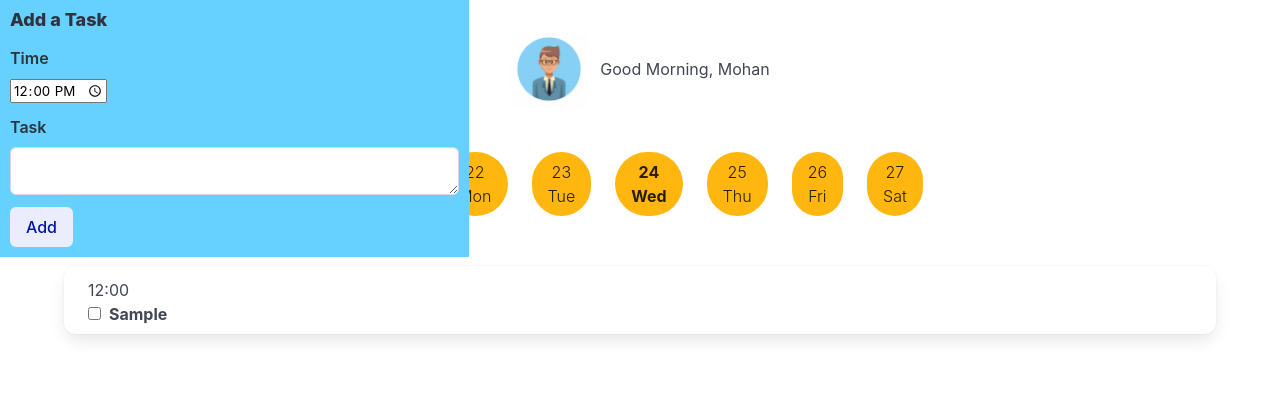
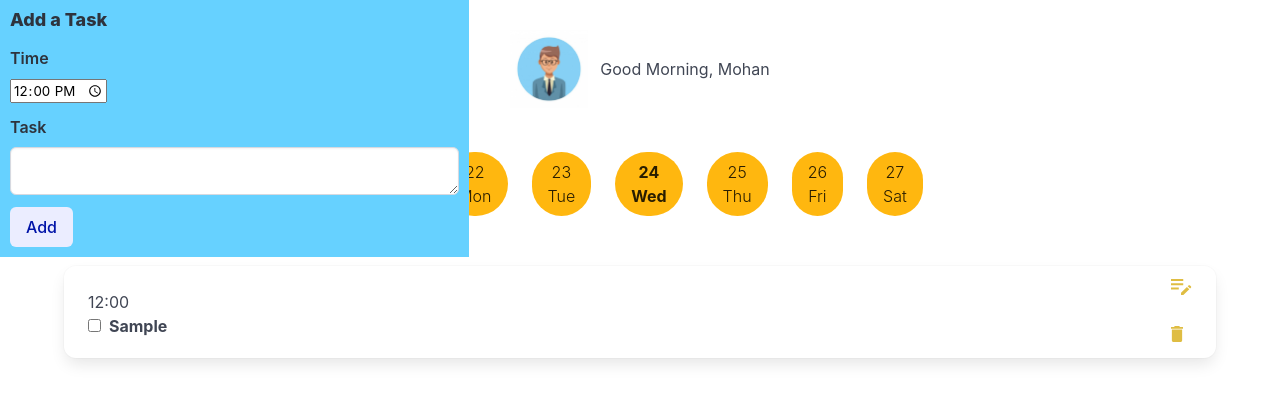
Before and after one commit to siva2022000/todolist, a React (Create React App) app: page / in a window 1280 px wide. Both pictures are taken after typing "Sample" into the empty fields and a click on the button "Add". Shown: the top 402 px of the page. Built offline with nearby package versions, Linux system fonts and the light colour scheme.

Commit message:
edit and delete card changes 2

```diff
--- a/src/components/TaskShow.js
+++ b/src/components/TaskShow.js
@@ -22,7 +22,16 @@ function TaskShow({ task }) {
             </div>
           </div>
 
-
+          <div className="level-right">
+            <div>
+              <div className="mt-0">
+                <img src={editImg} alt="" />
+              </div>
+              <div className="mt-5 mb-0">
+                <img src={deleteImg} alt="" />
+              </div>
+            </div>
+          </div>
         </nav>
       </div>
     </div>
--- a/src/index.css
+++ b/src/index.css
@@ -14,6 +14,11 @@
   padding: 10px;
 }
 
+.task-custom {
+  position: "relative";
+}
+
 .task-child-custom {
-
+  position: absolute;
+  right: 100px;
 }
```
